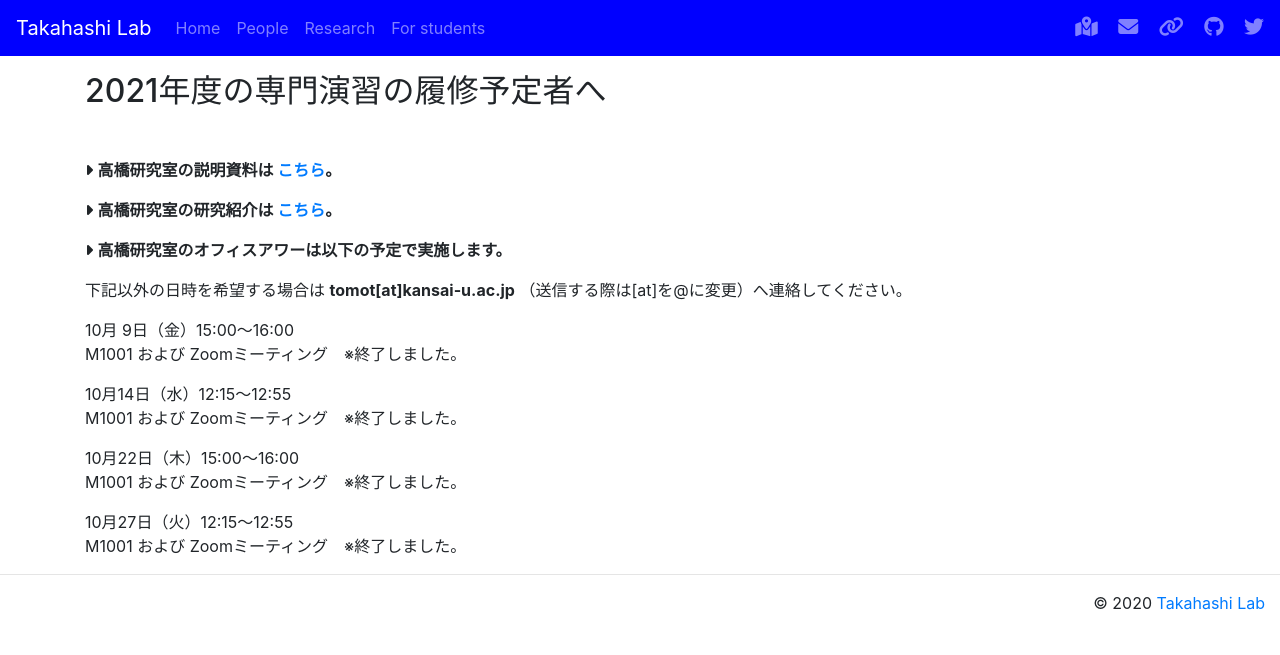
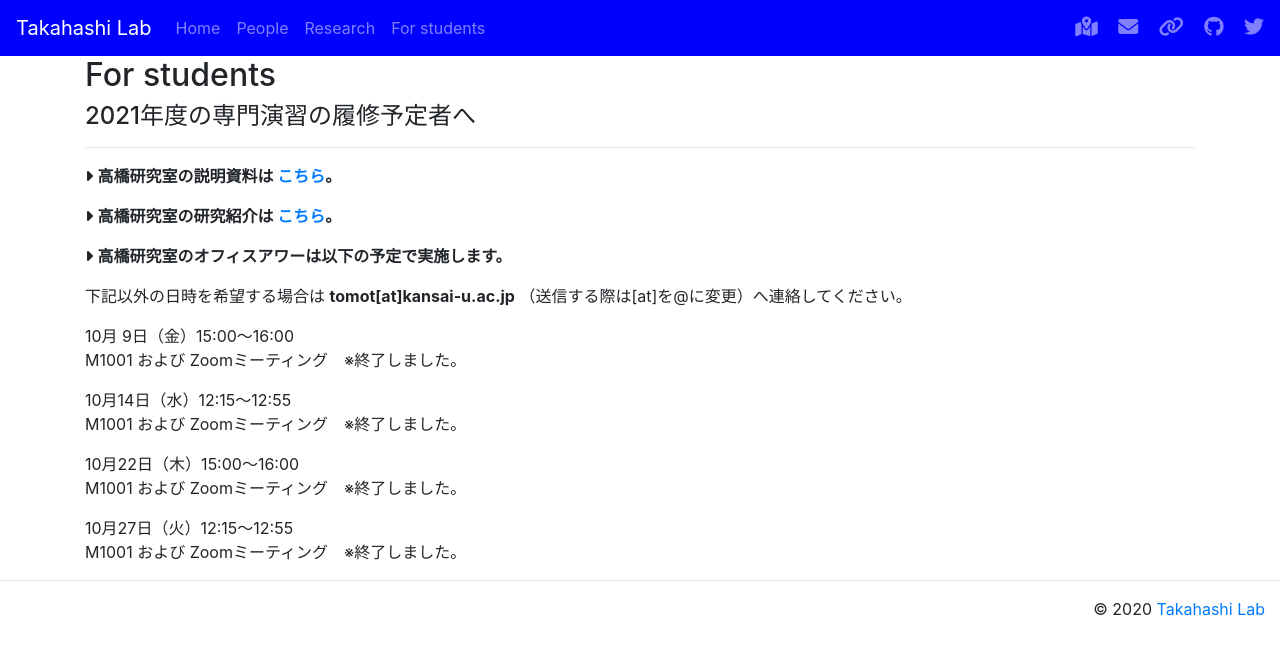
Before and after one commit to tkhslab/tkhslab.github.io, a Jekyll site: the page built from b2.md, in a window 1280 px wide. Shown: the top 655 px of the page. Built offline with Jekyll 4.4.1, drawn with Linux system fonts in a browser that asks for light colours; nearby versions of some CDN libraries.

Commit message:
revise title of announcement for b2

```diff
--- a/b2.md
+++ b/b2.md
@@ -1,7 +1,11 @@
 ---
 title: 2021年度の専門演習の履修予定者へ
 ---
-<h2 class="mt-3 mb-5">2021年度の専門演習の履修予定者へ</h2>
+## For students
+
+#### 2021年度の専門演習の履修予定者へ
+
+---
 
 <i class="fas fa-caret-right"></i> **高橋研究室の説明資料は [こちら](dl/tkhslab2020.pdf)。**
 
```
